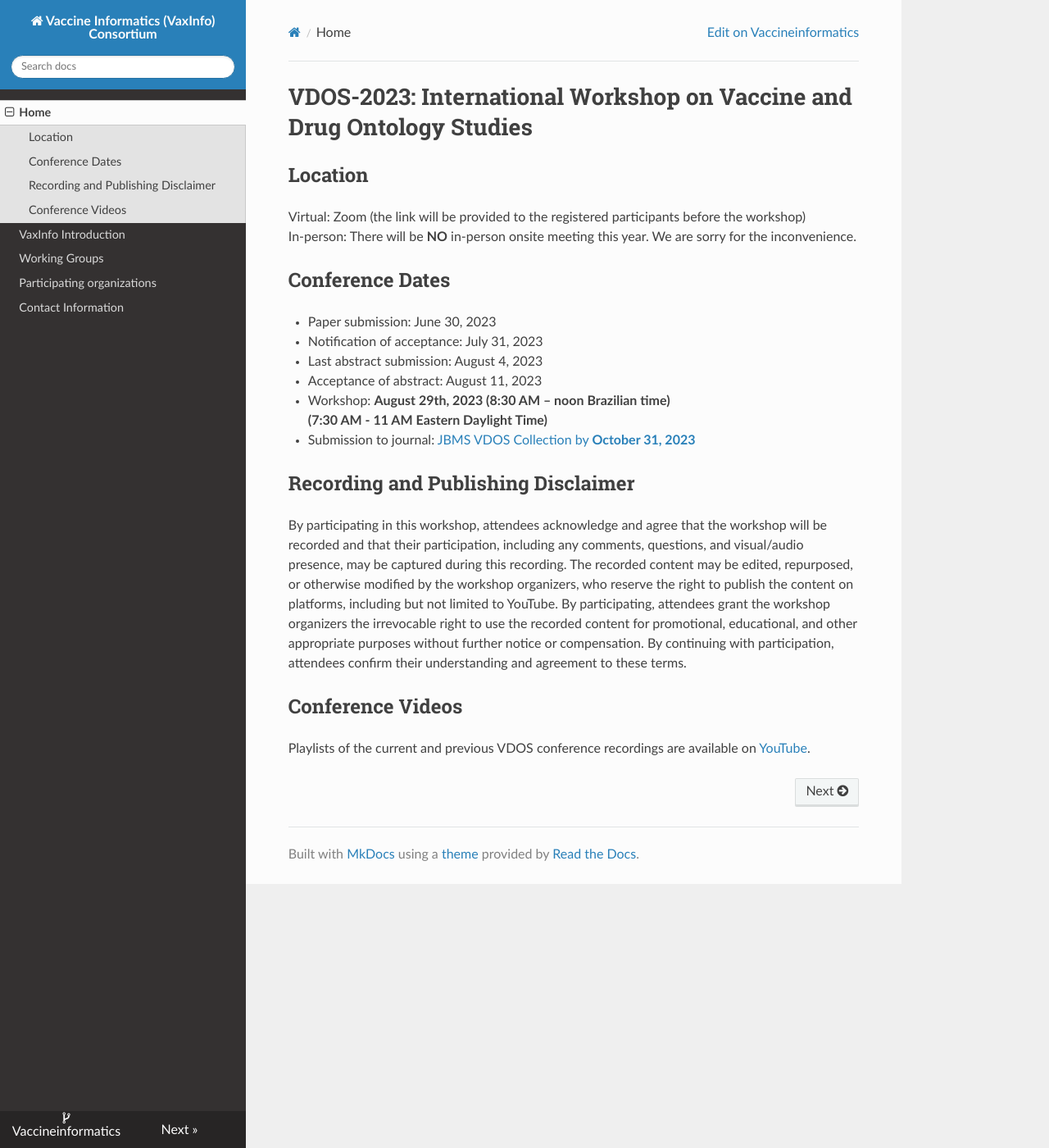
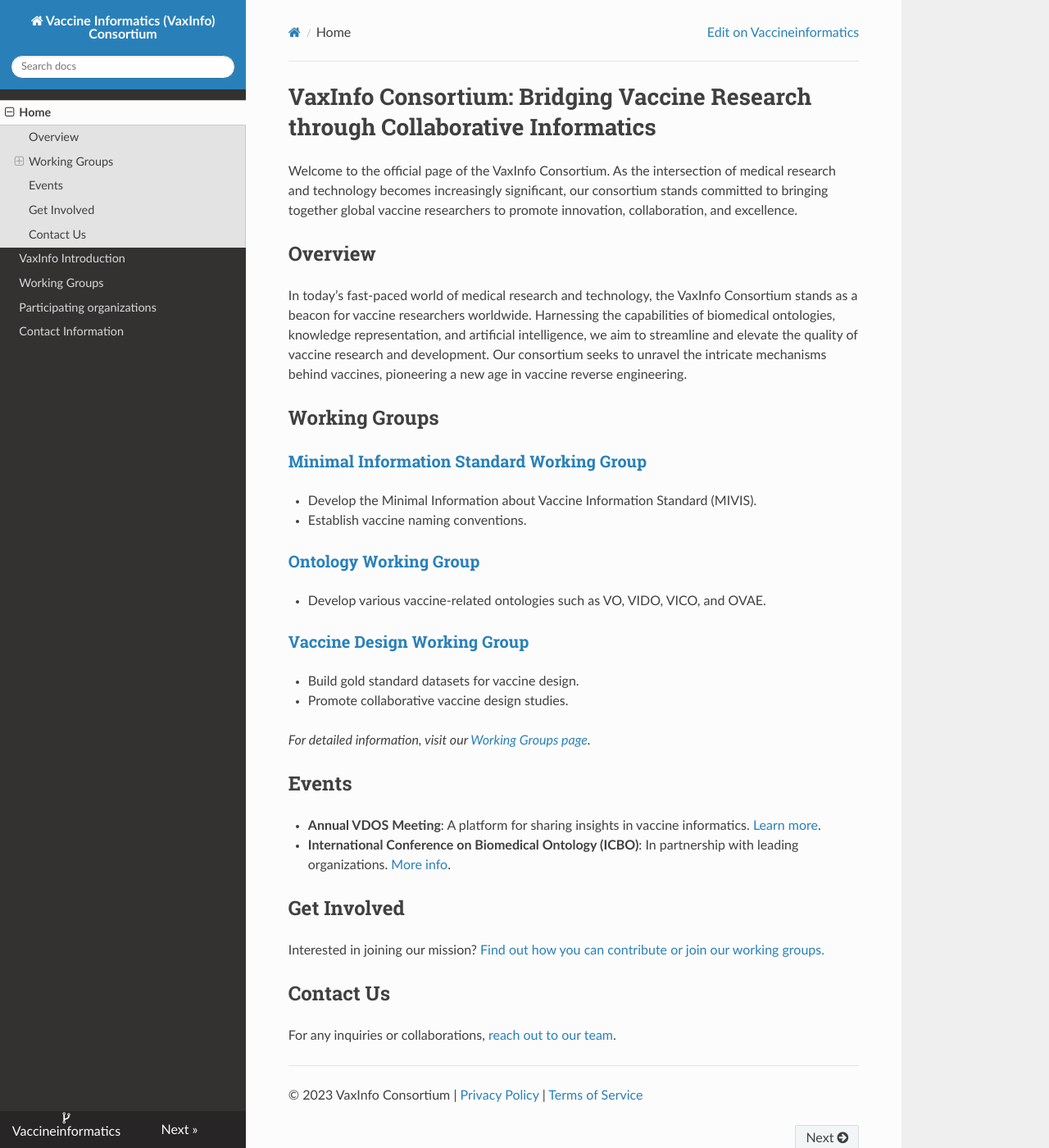
Before and after one commit to vaccineinformatics/VIWG, an MkDocs documentation site: the page built from docs/index.md, in a window 1280 px wide and 1400 px high. Shown: the whole window at 82% size. Built offline with MkDocs 1.6.1, drawn with Linux system fonts in a browser that asks for light colours; nearby versions of some CDN libraries.

Commit message:
Added the initial content

```diff
--- a/docs/index.md
+++ b/docs/index.md
@@ -1,20 +1,38 @@
-# VDOS-2023: International Workshop on Vaccine and Drug Ontology Studies
+# VaxInfo Consortium: Bridging Vaccine Research through Collaborative Informatics
 
-## Location
-Virtual: Zoom (the link will be provided to the registered participants before the workshop)<BR>
-In-person: There will be __NO__ in-person onsite meeting this year. We are sorry for the inconvenience.
+Welcome to the official page of the VaxInfo Consortium. As the intersection of medical research and technology becomes increasingly significant, our consortium stands committed to bringing together global vaccine researchers to promote innovation, collaboration, and excellence.
 
-## Conference Dates
-- Paper submission: June 30, 2023<BR>
-- Notification of acceptance: July 31, 2023<BR>
-- Last abstract submission: August 4, 2023<BR>
-- Acceptance of abstract: August 11, 2023<BR>
-- Workshop: __August 29th, 2023 (8:30 AM – noon Brazilian time)<BR>
-                            (7:30 AM - 11 AM Eastern Daylight Time)<BR>__
-- Submission to journal: [JBMS VDOS Collection by __October 31, 2023__](https://jbiomedsem.biomedcentral.com/articles/collections)<BR>
+## Overview
 
-## Recording and Publishing Disclaimer
-By participating in this workshop, attendees acknowledge and agree that the workshop will be recorded and that their participation, including any comments, questions, and visual/audio presence, may be captured during this recording. The recorded content may be edited, repurposed, or otherwise modified by the workshop organizers, who reserve the right to publish the content on platforms, including but not limited to YouTube. By participating, attendees grant the workshop organizers the irrevocable right to use the recorded content for promotional, educational, and other appropriate purposes without further notice or compensation. By continuing with participation, attendees confirm their understanding and agreement to these terms.
+In today’s fast-paced world of medical research and technology, the VaxInfo Consortium stands as a beacon for vaccine researchers worldwide. Harnessing the capabilities of biomedical ontologies, knowledge representation, and artificial intelligence, we aim to streamline and elevate the quality of vaccine research and development. Our consortium seeks to unravel the intricate mechanisms behind vaccines, pioneering a new age in vaccine reverse engineering.
 
-## Conference Videos
-Playlists of the current and previous VDOS conference recordings are available on [YouTube](https://www.youtube.com/channel/UCUT0MwXxAFnekhsSJVmHTJw/playlists).
+## Working Groups
+
+### [Minimal Information Standard Working Group](./miswg)
+- Develop the Minimal Information about Vaccine Information Standard (MIVIS).
+- Establish vaccine naming conventions.
+
+### [Ontology Working Group](./ontologywg)
+- Develop various vaccine-related ontologies such as VO, VIDO, VICO, and OVAE.
+
+### [Vaccine Design Working Group](./vdwg)
+- Build gold standard datasets for vaccine design.
+- Promote collaborative vaccine design studies.
+
+_For detailed information, visit our [Working Groups page](./working-groups)._
+
+## Events
+
+- **Annual VDOS Meeting**: A platform for sharing insights in vaccine informatics. [Learn more](./vdos-meeting).
+- **International Conference on Biomedical Ontology (ICBO)**: In partnership with leading organizations. [More info](https://icbo-conference.github.io/icbo2023/).
+
+## Get Involved
+
+Interested in joining our mission? [Find out how you can contribute or join our working groups.](./get-involved)
+
+## Contact Us
+
+For any inquiries or collaborations, [reach out to our team](./contact).
+
+---
+© 2023 VaxInfo Consortium | [Privacy Policy](./privacy) | [Terms of Service](./terms)
```
Also changed, not shown: docs/call-for-submissions.md (deleted, +0 -39 lines), docs/co-organizers.md (deleted, +0 -13 lines), docs/icbo-registration.md (deleted, +0 -5 lines), docs/keynote-speakers.md (deleted, +0 -11 lines), docs/organizations.md (added, +12 -0 lines), docs/program.md (deleted, +0 -26 lines), docs/vaxinfo_intro.md (added, +9 -0 lines), docs/vdos_intro.md (deleted, +0 -9 lines), docs/working-groups.md (added, +24 -0 lines).
